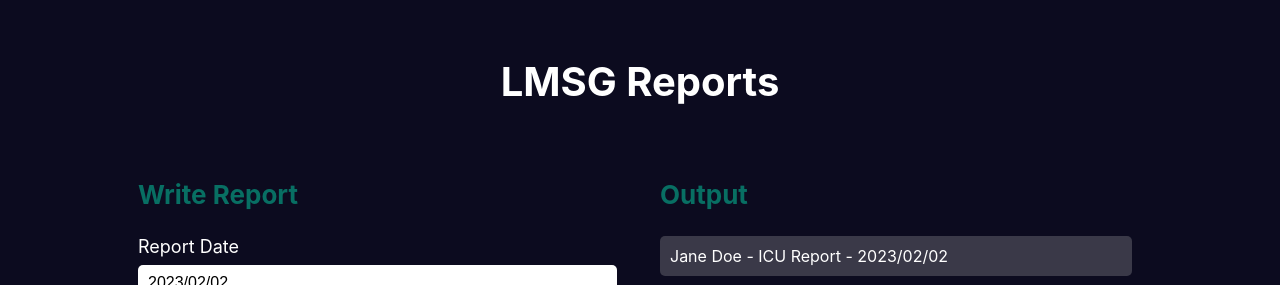
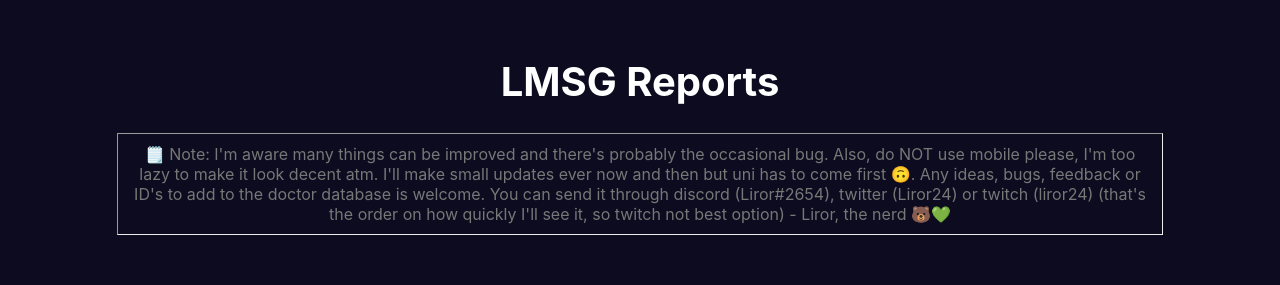
Before and after one commit to Liror-24/lsmg-reports, a React (Create React App) app: page / in a window 1280 px wide. Shown: the top 285 px of the page. Built offline with nearby package versions, Linux system fonts and the light colour scheme.

Commit message:
UPDATE - note header

```diff
--- a/src/App.css
+++ b/src/App.css
@@ -22,3 +22,12 @@
   padding: 20px 0 50px 0;
   display: flex;
 }
+
+.note {
+  font-size: 16px;
+  color: #777;
+  border-style: inset;
+  border-width: 1px;
+  width: 80%;
+  padding: 10px;
+}
--- a/src/App.js
+++ b/src/App.js
@@ -42,6 +42,9 @@ function App() {
     <div className="App">
       <header className="App-header">
         <h1 >LMSG Reports</h1>
+        <div className='note'>🗒️ Note: I'm aware many things can be improved and there's probably the occasional bug. Also, do NOT use mobile please, I'm too lazy
+        to make it look decent atm. I'll make small updates ever now and then but uni has to come first 🙃. Any ideas, bugs, feedback or ID's to add to the
+        doctor database is welcome. You can send it through discord (Liror#2654), twitter (Liror24) or twitch (liror24) (that's the order on how quickly I'll see it, so twitch not best option) - Liror, the nerd 🐻💚</div>
       </header>
       <div className='content'>
         <Form date={date} setDate={setDate} setSelectedDoctors={setSelectedDoctors} patient={patient} setPatient={setPatient} injuries={injuries} setInjuries={setInjuries} setDebrief={setDebrief} aftercare={aftercare} setAftercare={setAftercare} setLeadDoctor={setLeadDoctor} setContacts={setContacts} setAdditionalInfo={setAdditionalInfo}/>
```
